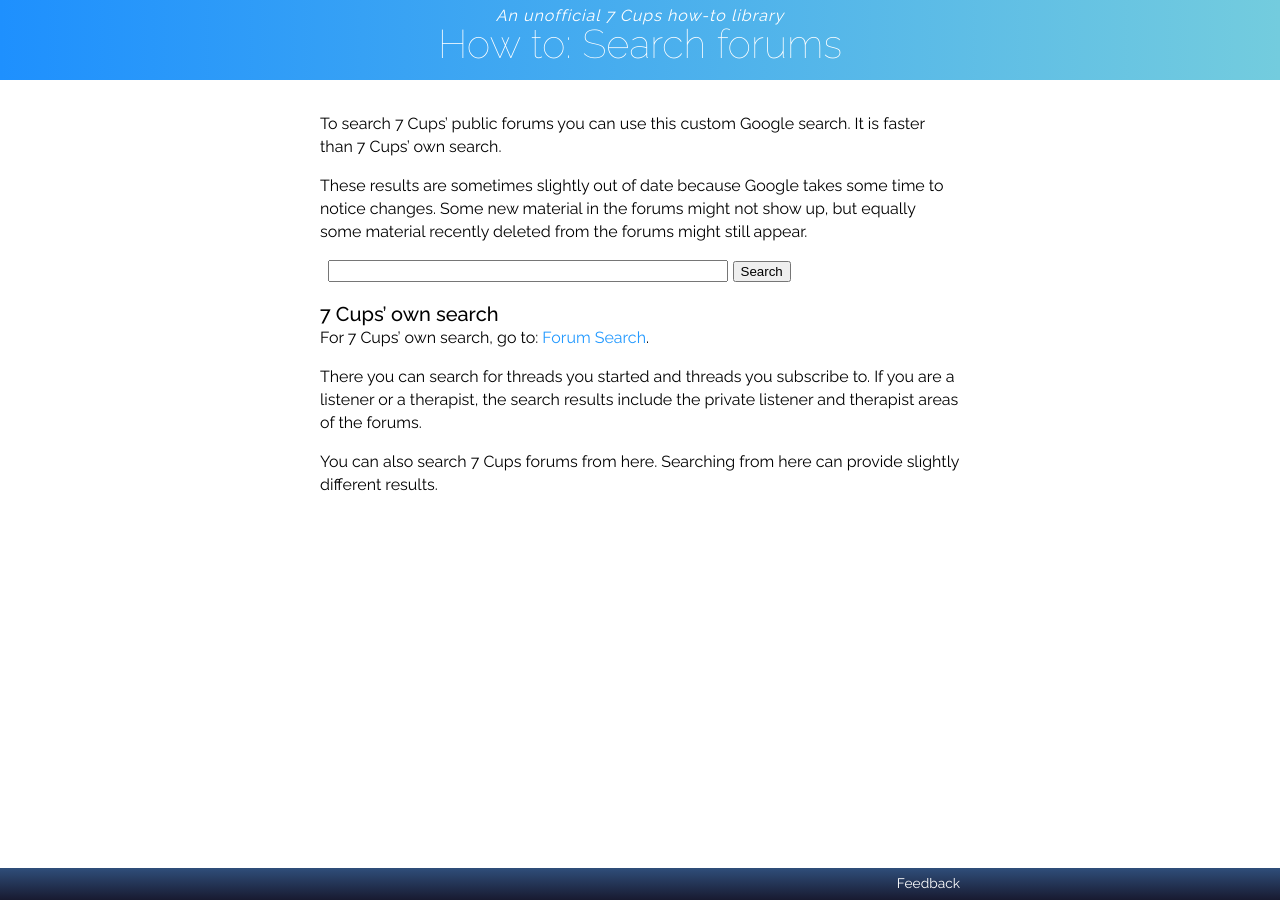
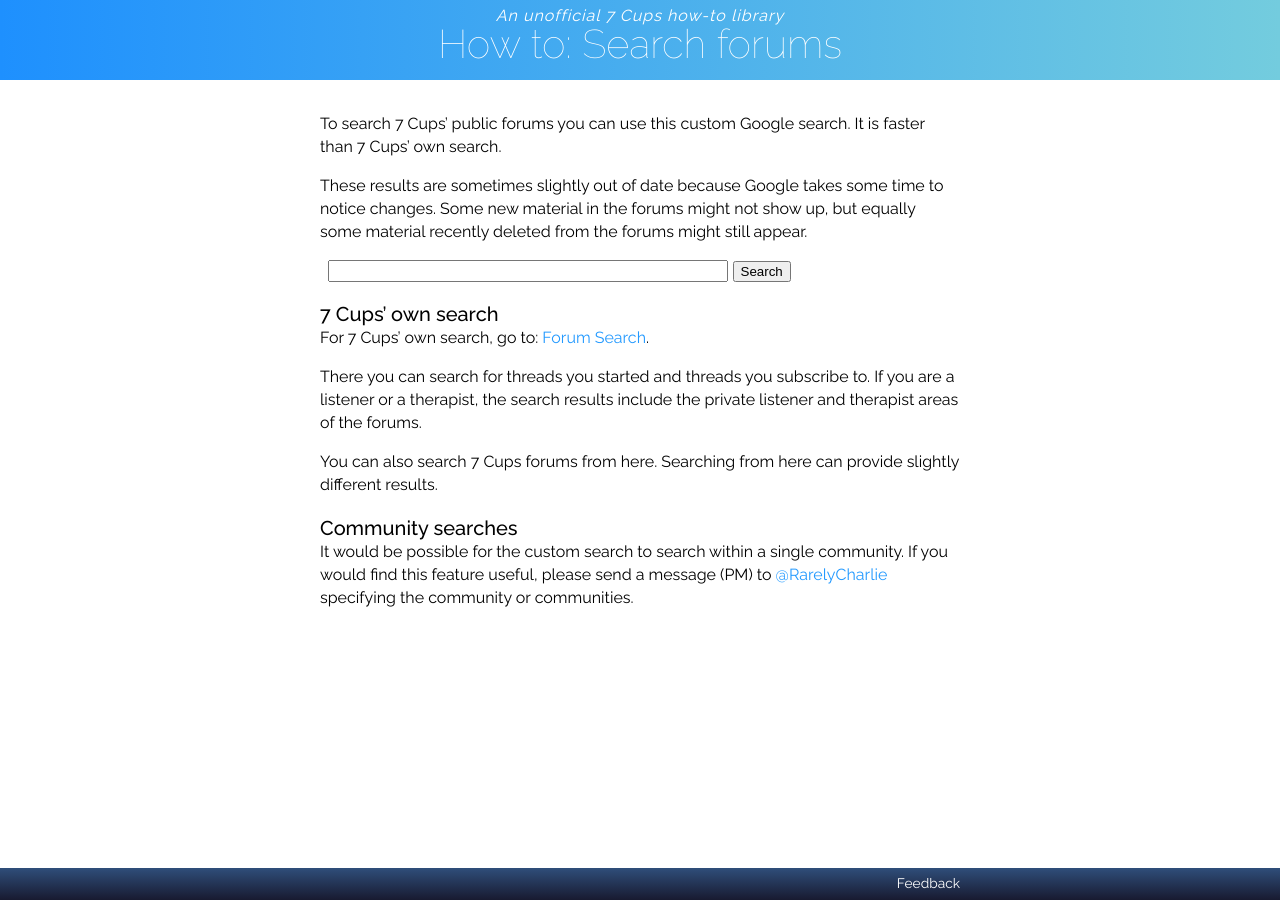
Before and after one commit to RarelyCharlie/rarelycharlie.github.io, a Jekyll site: the page built from _howto/forumsearch.md, in a window 1280 px wide. Built offline with Jekyll 4.4.1, drawn with Linux system fonts in a browser that asks for light colours; comment, search, counter and statistics services are not loaded.

Commit message:
community

```diff
--- a/_howto/forumsearch.md
+++ b/_howto/forumsearch.md
@@ -28,6 +28,10 @@ There you can search for threads you started and threads you subscribe to. If yo
 
 You can also search 7 Cups forums from here. Searching from here can provide slightly different results.
 
+### Community searches
+
+It would be possible for the custom search to search within a single community. If you would find this feature useful, please send a message (PM) to [@RarelyCharlie](https://www.7cups.com/@RarelyCharlie) specifying the community or communities.
+
 <script>
   (function() {
     var cx = '000798228100868610755:mwroieuxmvs';
```
